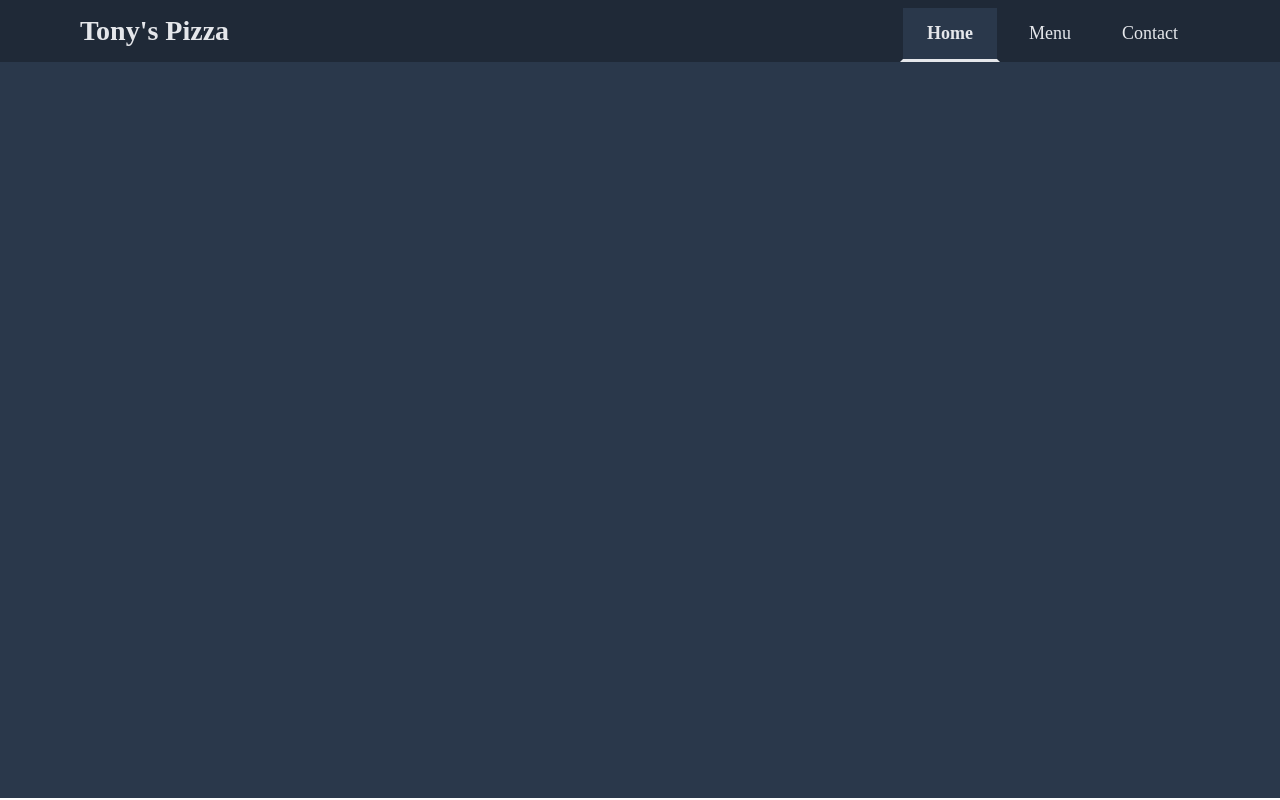
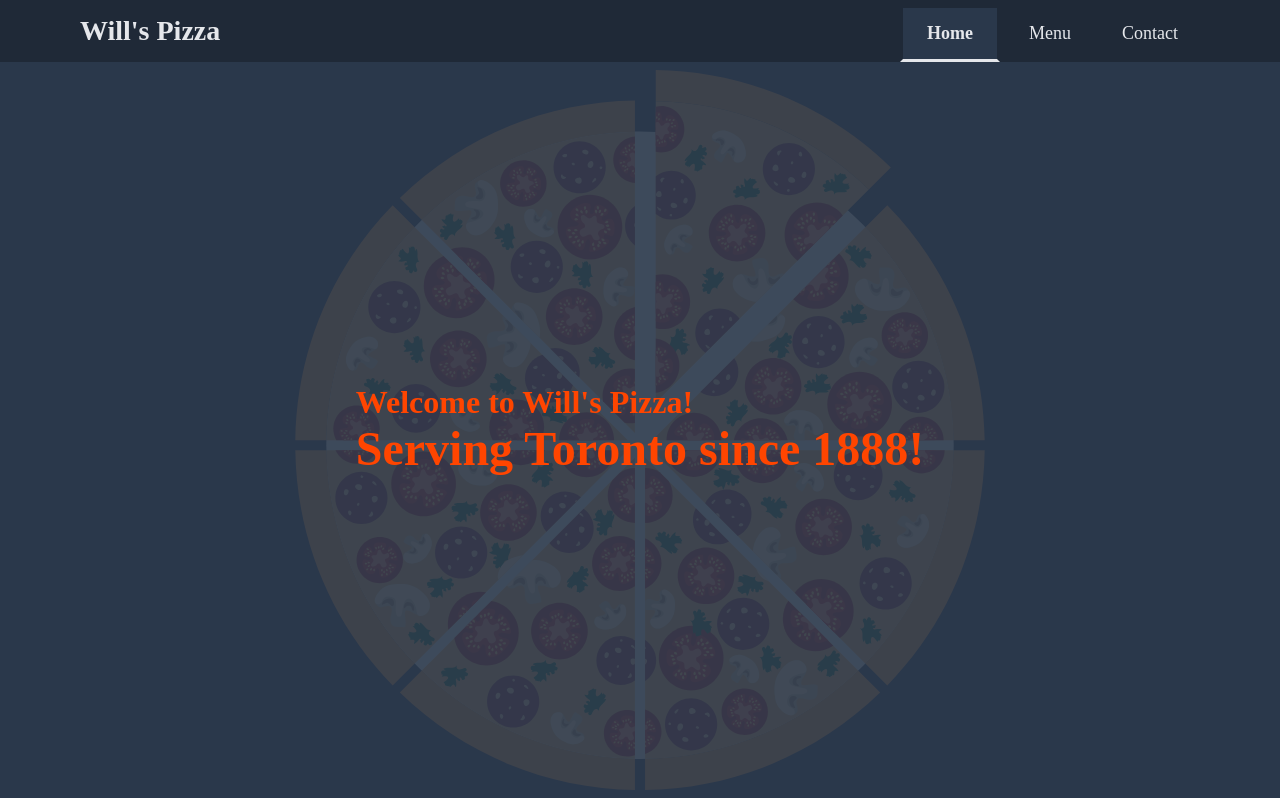
Before and after one commit to Wilson-Chu/Restaurant-Page, a website built with webpack: page dist/index.html in a window 1280 px wide. Built offline with nearby package versions, Linux system fonts and the light colour scheme.

Commit message:
add some content to Home tab

```diff
--- a/src/home.js
+++ b/src/home.js
@@ -9,9 +9,17 @@ export default function loadHome() {
     background.id = 'background';
     homePage.appendChild(background);
 
-    // const heroImg = document.createElement('img');
-    // heroImg.id = 'hero';
-    // heroImg.src = hero;
-    // heroImg.alt = 'Pizza';
-    // homePage.appendChild(heroImg);
+    const heroImg = document.createElement('img');
+    heroImg.id = 'hero';
+    heroImg.src = hero;
+    heroImg.alt = 'Pizza';
+    background.appendChild(heroImg);
+
+    const h1 = document.createElement('h1');
+    h1.textContent = "Welcome to Will's Pizza!";
+    background.appendChild(h1);
+
+    const h2 = document.createElement('h2');
+    h2.textContent = "Serving Toronto since 1888!";
+    h1.appendChild(h2);
 }
--- a/src/index.js
+++ b/src/index.js
@@ -20,7 +20,7 @@ function createNav() {
 
     const logo = document.createElement('div');
     logo.classList.add('logo');
-    logo.textContent = "Tony's Pizza";
+    logo.textContent = "Will's Pizza";
 
     const nav = document.createElement('div');
     nav.classList.add('nav');
--- a/src/styles/home.css
+++ b/src/styles/home.css
@@ -16,21 +16,23 @@
     justify-content: center;
     align-items: center;
     height: calc(100vh - 64px);
-    color: bisque;
+    color: orangered;
 }
 
-/* #hero {
-    width: 80vw;
-    height: 80vh;
+#hero {
+    width: 90vw;
+    height: 90vh;
     align-self: center;
     justify-self: center;
-} */
+    opacity: 10%;
+    z-index: none;
+    position: relative;
+}
 
-/* #hero {
-    margin-top: -1500px;
-    padding-top: -500px;
-    opacity: 50%;
-} */
+h1 {
+    z-index: 1;
+    position: absolute;
+}
 
 #content {
     display: flex;
```
Also changed, not shown: dist/main.js.
